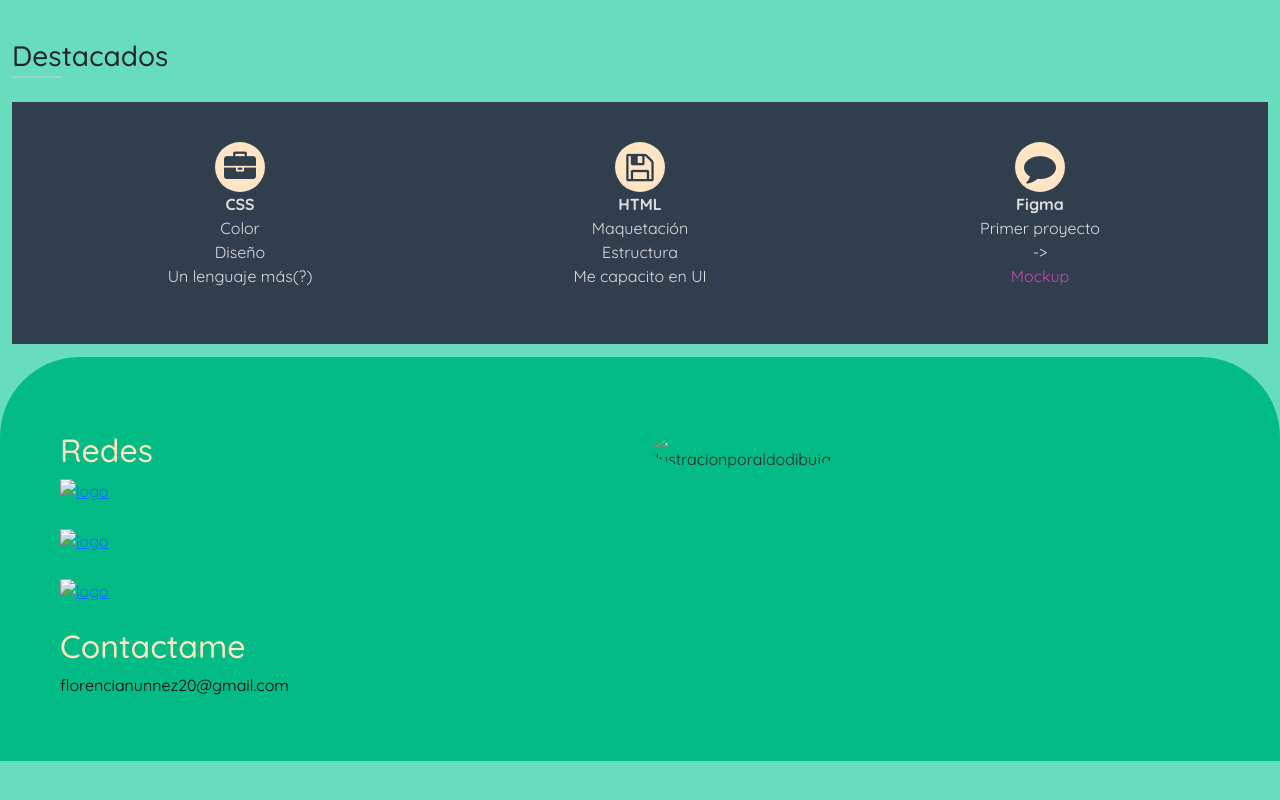
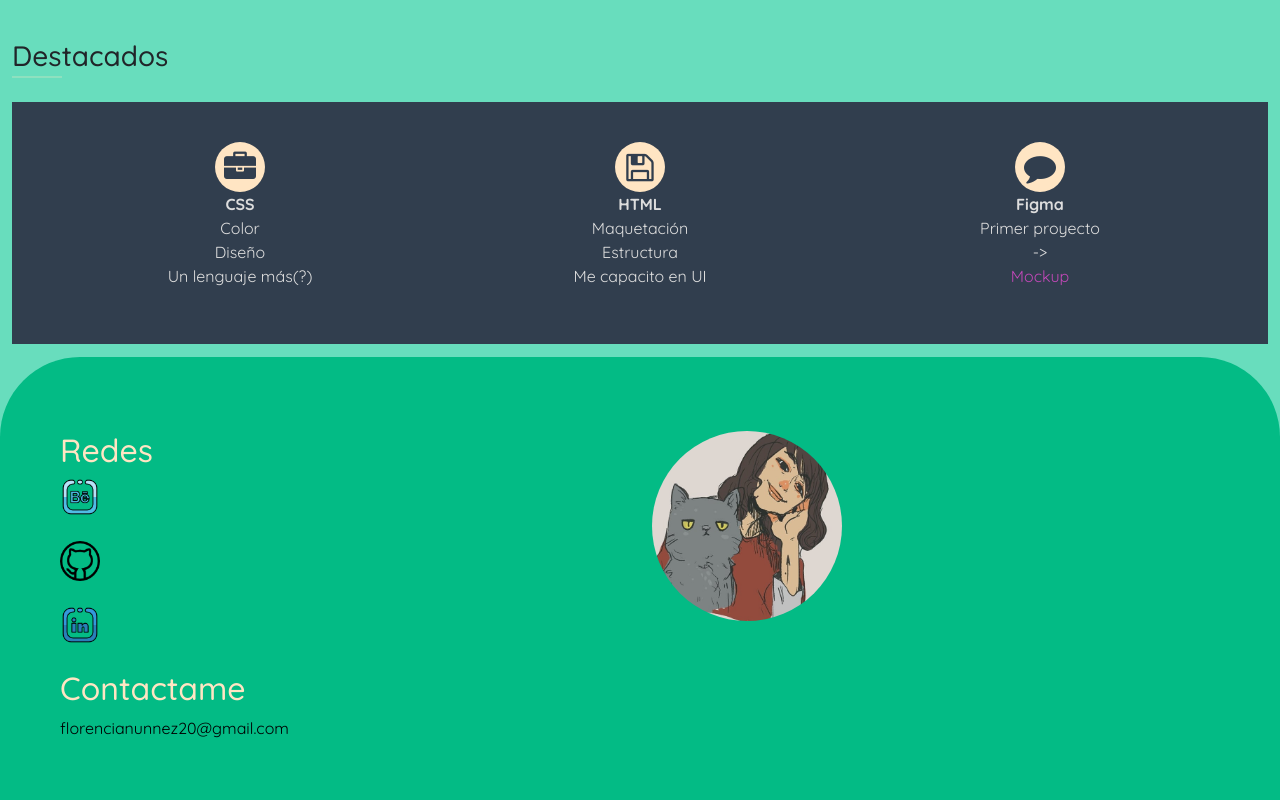
Before and after one commit to Florennuuu/MaquetaCV, a plain HTML site: page index.html in a window 1280 px wide. Shown: the part 1681-2481 px from the top of the page. Before the commit the page ends 2442 px from the top, so only its background shows below. Drawn offline with nearby package versions, Linux system fonts and the light colour scheme; files whose address does not match are found by name; a web font is replaced by a local one.

Commit message:
Update index.html

```diff
--- a/index.html
+++ b/index.html
@@ -220,27 +220,27 @@
           <script src="https://code.jquery.com/jquery-3.1.0.js"></script>
           <div id="menu" >
               <a href="https://www.behance.net/florencianiez" target="_blank" id="home">
-                  <img id='menuImg' src="behance.png" alt="logo" width="40px" height="40px"/>
+                  <img id='menuImg' src="img/behance.png" alt="logo" width="40px" height="40px"/>
               </a>
           </div>
           <br>
           <!-- github -->
           <div id="github" >
             <a href="https://github.com/Florennuuu" target="_blank" id="home">
-                <img id='menuGit' src="github.png" alt="logo" width="40px" height="40px" />
+                <img id='menuGit' src="img/github.png" alt="logo" width="40px" height="40px" />
             </a>
         </div>
         <br>
         <!-- Linkedin -->
         <div id="linkedin" >
           <a href="https://www.linkedin.com/in/florencia-nu%C3%B1ez-13a432195/" target="_blank" id="home">
-              <img id='menuLinkedin' src="linkedin.png" alt="logo" width="40px" height="40px"/>
+              <img id='menuLinkedin' src="img/linkedin.png" alt="logo" width="40px" height="40px"/>
           </a>
       </div>
         </div>
       </div>
       <div class="col-md-3 ml-3 d-none d-sm-block">
-        <img class="img_redonda" src="Aldodibuja.jpg" alt="ilustracionporaldodibuja">
+        <img class="img_redonda" src="img/Aldodibuja.jpg" alt="ilustracionporaldodibuja">
       </div>
       <div class="w-100 d-none d-md-block"></div>
       <div class="col-6 pt-4">
```
